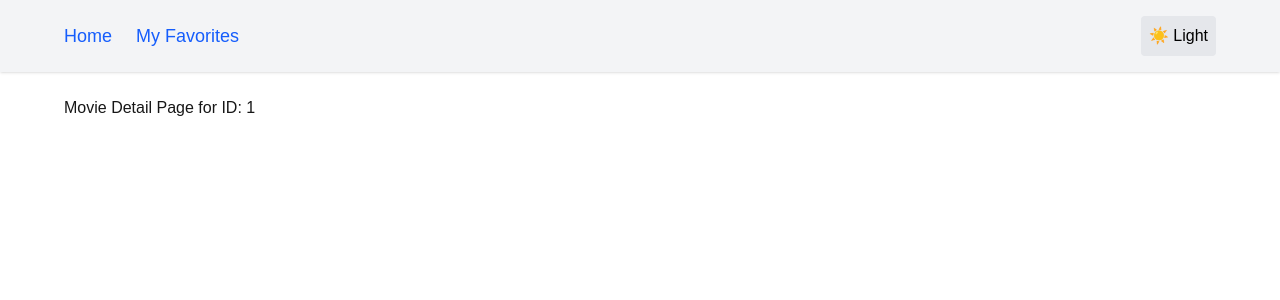
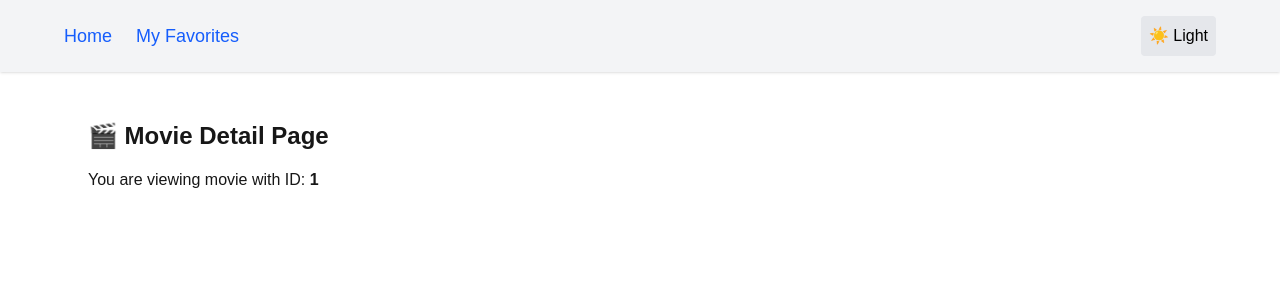
Before and after one commit to pes2ug22cs817Ranjitha-github/movie-explorer, a Next.js app: page /movie/1 in a window 1280 px wide. Shown: the top 300 px of the page. Built offline with nearby package versions, Linux system fonts and the light colour scheme.

Commit message:
Fix: correct params type for MovieDetailPage

```diff
--- a/src/app/movie/[id]/page.tsx
+++ b/src/app/movie/[id]/page.tsx
@@ -1,25 +1,36 @@
-import { Metadata } from "next";
+import React from 'react';
+import { Metadata } from 'next';
 
-type Props = {
+type PageProps = {
   params: {
     id: string;
   };
 };
 
-export async function generateMetadata({ params }: Props): Promise<Metadata> {
-  // your metadata logic here
+// Optional: dynamically generate metadata for SEO
+export async function generateMetadata({ params }: PageProps): Promise<Metadata> {
+  const { id } = params;
+
   return {
-    title: `Movie ${params.id}`,
+    title: `Movie #${id} | Movie Explorer`,
+    description: `Details and information about Movie ID: ${id}`,
   };
 }
 
-export default async function MovieDetailPage({ params }: Props) {
-  const movieId = params.id;
+export default async function MovieDetailPage({ params }: PageProps) {
+  const { id } = params;
 
-  // your fetch logic here
+  // ✅ Example fetch logic (replace with real TMDB API call)
+  // const res = await fetch(`https://api.themoviedb.org/3/movie/${id}?api_key=${process.env.NEXT_PUBLIC_TMDB_API_KEY}`);
+  // const movie = await res.json();
+
   return (
-    <div>
-      <h1>Movie Detail Page for ID: {movieId}</h1>
+    <div className="p-6">
+      <h1 className="text-2xl font-bold">🎬 Movie Detail Page</h1>
+      <p className="mt-4">You are viewing movie with ID: <strong>{id}</strong></p>
+
+      {/* Optional: display movie data if you fetch it */}
+      {/* <div>{movie.title}</div> */}
     </div>
   );
 }
```
